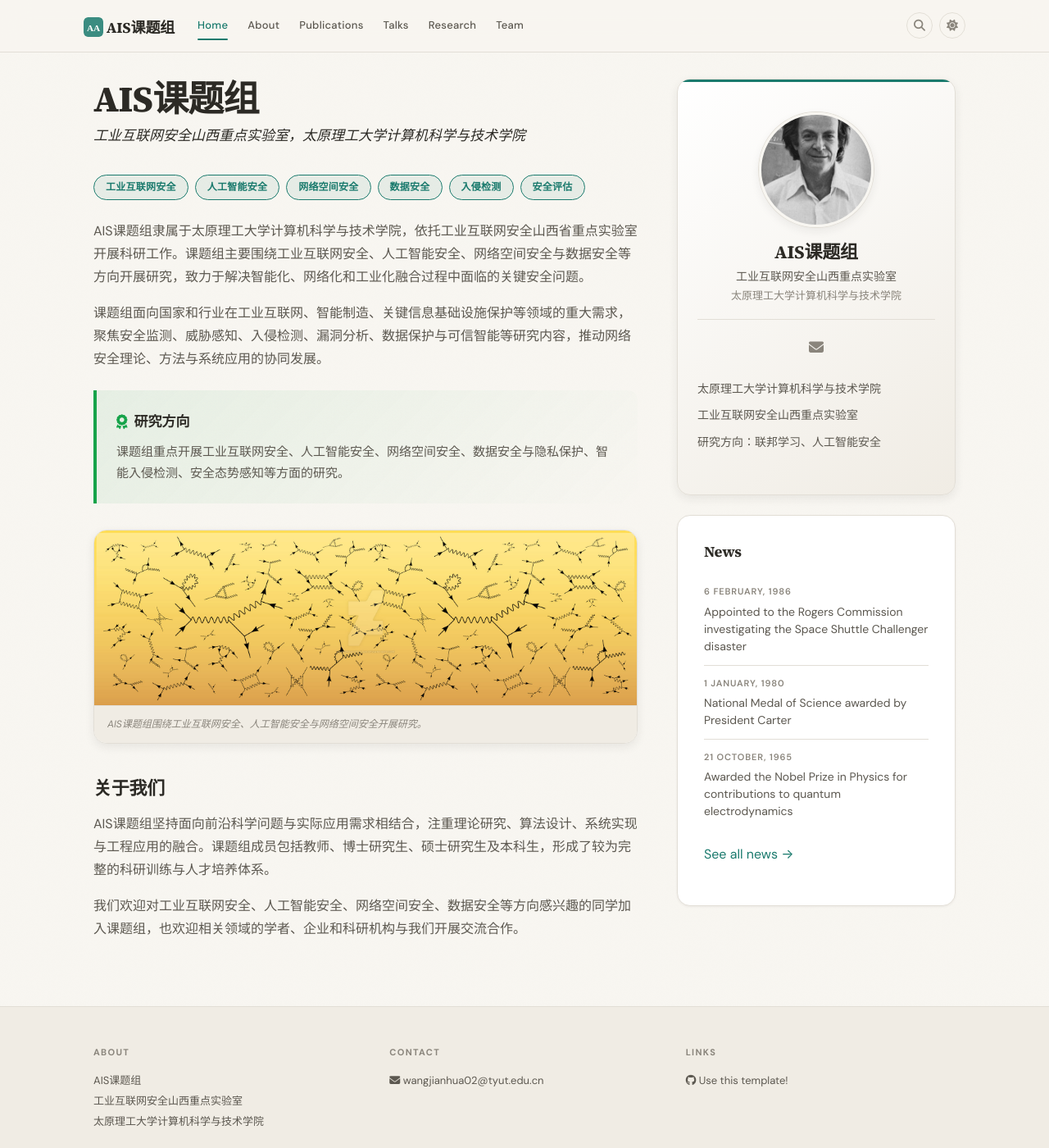
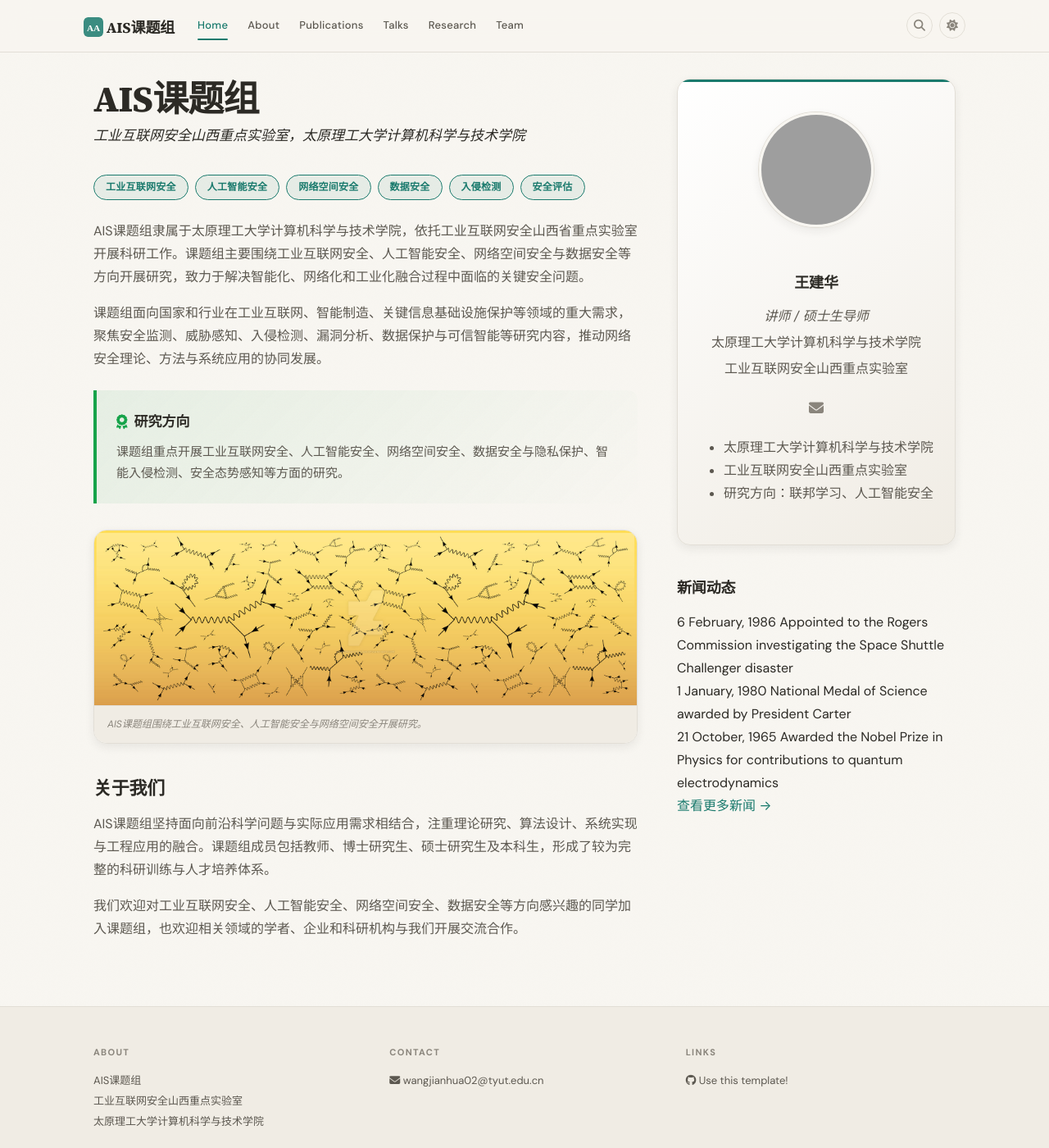
Before and after one commit to SKLIIS-AIS/lab_website, a Jekyll site: the page built from _pages/home.md, in a window 1280 px wide and 1400 px high. Shown: the whole window at 82% size. Built offline with Jekyll 4.4.1, drawn with Linux system fonts in a browser that asks for light colours; a style sheet for code colours, icons or effects is not loaded; grey boxes are pictures that could not be loaded.

Commit message:
Update sidebar.html

```diff
--- a/_includes/sidebar.html
+++ b/_includes/sidebar.html
@@ -1,38 +1,48 @@
-<div class="profile-card">
-<a href="{{ site.url }}{{ site.baseurl }}/about">
-<img src="{{ site.url }}{{ site.baseurl }}/images/{{ site.photo }}" class="profile-photo" alt="{{ site.name }}" loading="lazy">
+<div class="sidebar-card profile-card">
+  <img src="{{ site.url }}{{ site.baseurl }}/images/{{ site.data.pi[0].photo }}" class="profile-photo" alt="{{ site.data.pi[0].name }}" loading="lazy">
+
+  <h4>{{ site.data.pi[0].name }}</h4>
+
+  <p style="font-style: italic; color: var(--text-secondary); margin-bottom: 0.25rem;">
+    {{ site.data.pi[0].title }}
+  </p>
+
+  <p style="color: var(--text-secondary); margin-bottom: 0.25rem;">
+    {{ site.data.pi[0].institution }}
+  </p>
+
+  <p style="color: var(--text-secondary);">
+    {{ site.data.pi[0].lab }}
+  </p>
+
+  <div class="pi-links">
+    {% if site.data.pi[0].email %}
+    <a href="mailto:{{ site.data.pi[0].email }}" class="icon-link" title="邮箱">
+      <i class="fa-solid fa-envelope"></i>
     </a>
-<h4 class="profile-name">{{ site.name }}</h4>
-<p class="profile-title">{{ site.title }}</p>
-<p class="profile-institution">{{ site.institution }}</p>
-<div class="profile-links">
-{% if site.email %}<a href="mailto:{{ site.email }}" class="icon-link" title="Email"><i class="fa-solid fa-envelope"></i></a>{% endif %}
-{% if site.links.cv and site.links.cv != "" %}<a href="{{ site.url }}{{ site.baseurl }}/{{ site.links.cv }}" class="icon-link" title="CV"><i class="ai ai-cv"></i></a>{% endif %}
-{% if site.links.google_scholar and site.links.google_scholar != "" %}<a href="{{ site.links.google_scholar }}" class="icon-link" title="Google Scholar"><i class="ai ai-google-scholar"></i></a>{% endif %}
-{% if site.links.github and site.links.github != "" %}<a href="{{ site.links.github }}" class="icon-link" title="GitHub"><i class="fa-brands fa-github"></i></a>{% endif %}
-{% if site.links.researchgate and site.links.researchgate != "" %}<a href="{{ site.links.researchgate }}" class="icon-link" title="ResearchGate"><i class="ai ai-researchgate"></i></a>{% endif %}
-{% if site.links.orcid and site.links.orcid != "" %}<a href="{{ site.links.orcid }}" class="icon-link" title="ORCID"><i class="ai ai-orcid"></i></a>{% endif %}
-{% if site.links.twitter and site.links.twitter != "" %}<a href="{{ site.links.twitter }}" class="icon-link" title="Twitter"><i class="fa-brands fa-x-twitter"></i></a>{% endif %}
-{% if site.links.linkedin and site.links.linkedin != "" %}<a href="{{ site.links.linkedin }}" class="icon-link" title="LinkedIn"><i class="fa-brands fa-linkedin"></i></a>{% endif %}
+    {% endif %}
   </div>
+
   {% if site.data.pi[0].educationshort %}
-<ul style="text-align: left; margin-top: var(--space-4); list-style: none; padding-left: 0;">
+  <ul style="margin-top: var(--space-4); text-align: left;">
     {% for education in site.data.pi[0].educationshort %}
-<li style="font-size: 0.875rem; color: var(--text-secondary); padding: var(--space-1) 0;">{{ education | replace: "-","&#8211;" }}</li>
+    <li>{{ education | replace: "-","&#8211;" }}</li>
     {% endfor %}
   </ul>
   {% endif %}
 </div>
 
-<div class="section-card" style="margin-top: var(--space-6);">
-<h4 style="margin-top: 0;">News</h4>
-<div class="news-timeline">
+{% if site.data.news %}
+<div class="sidebar-card">
+  <h4>新闻动态</h4>
+
   {% for article in site.data.news limit:3 %}
   <div class="news-item">
-<div class="news-date">{{ article.date }}</div>
-<div class="news-headline">{{ article.headline }}</div>
+    <span class="news-date">{{ article.date }}</span>
+    <span class="news-headline">{{ article.headline }}</span>
   </div>
   {% endfor %}
+
+  <a href="{{ site.url }}{{ site.baseurl }}/allnews.html">查看更多新闻 →</a>
 </div>
-<p style="margin-top: var(--space-4);"><a href="{{ site.url }}{{ site.baseurl }}/allnews.html">See all news &rarr;</a></p>
-</div>
+{% endif %}
```
Lines whose indentation alone changed are shown as unchanged.
